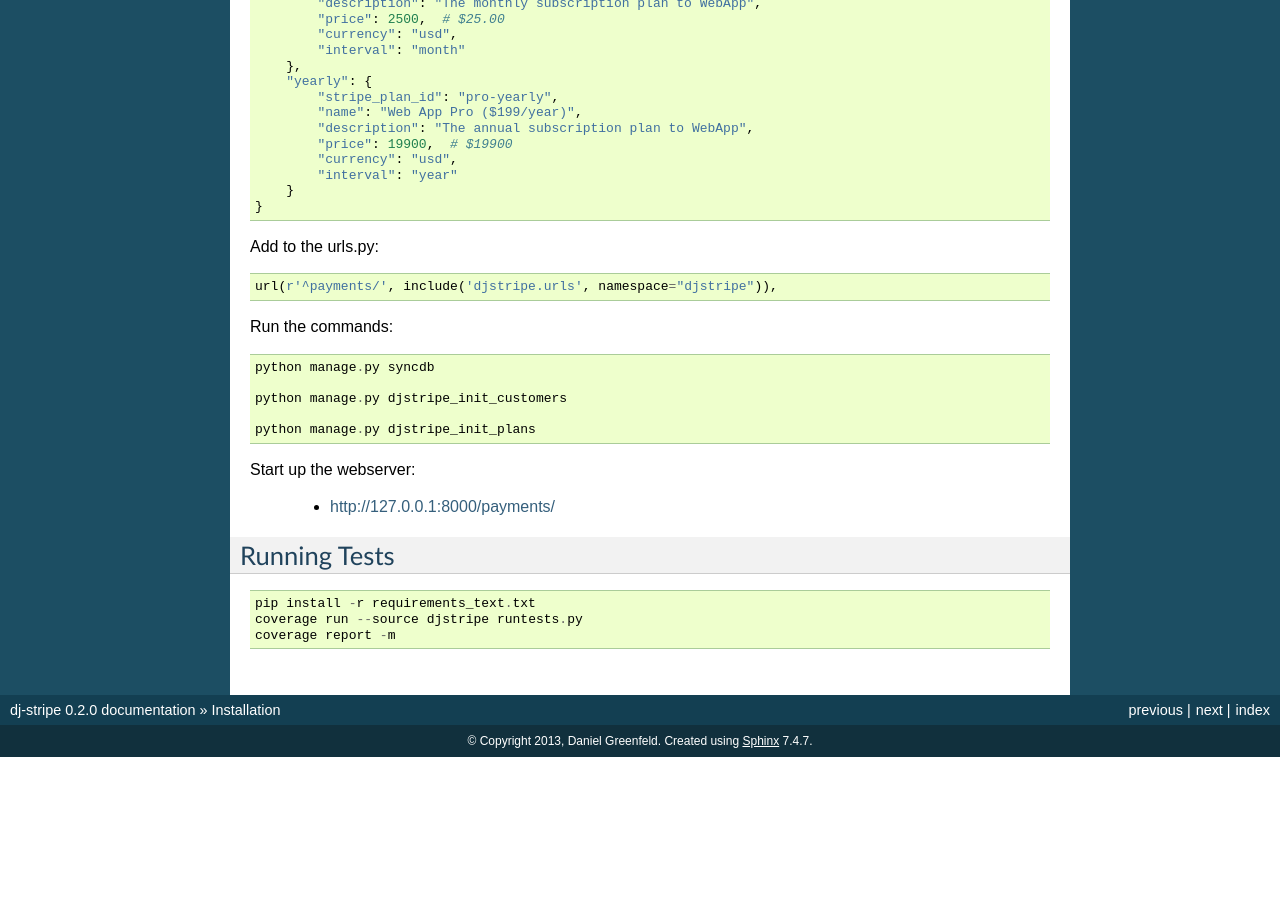
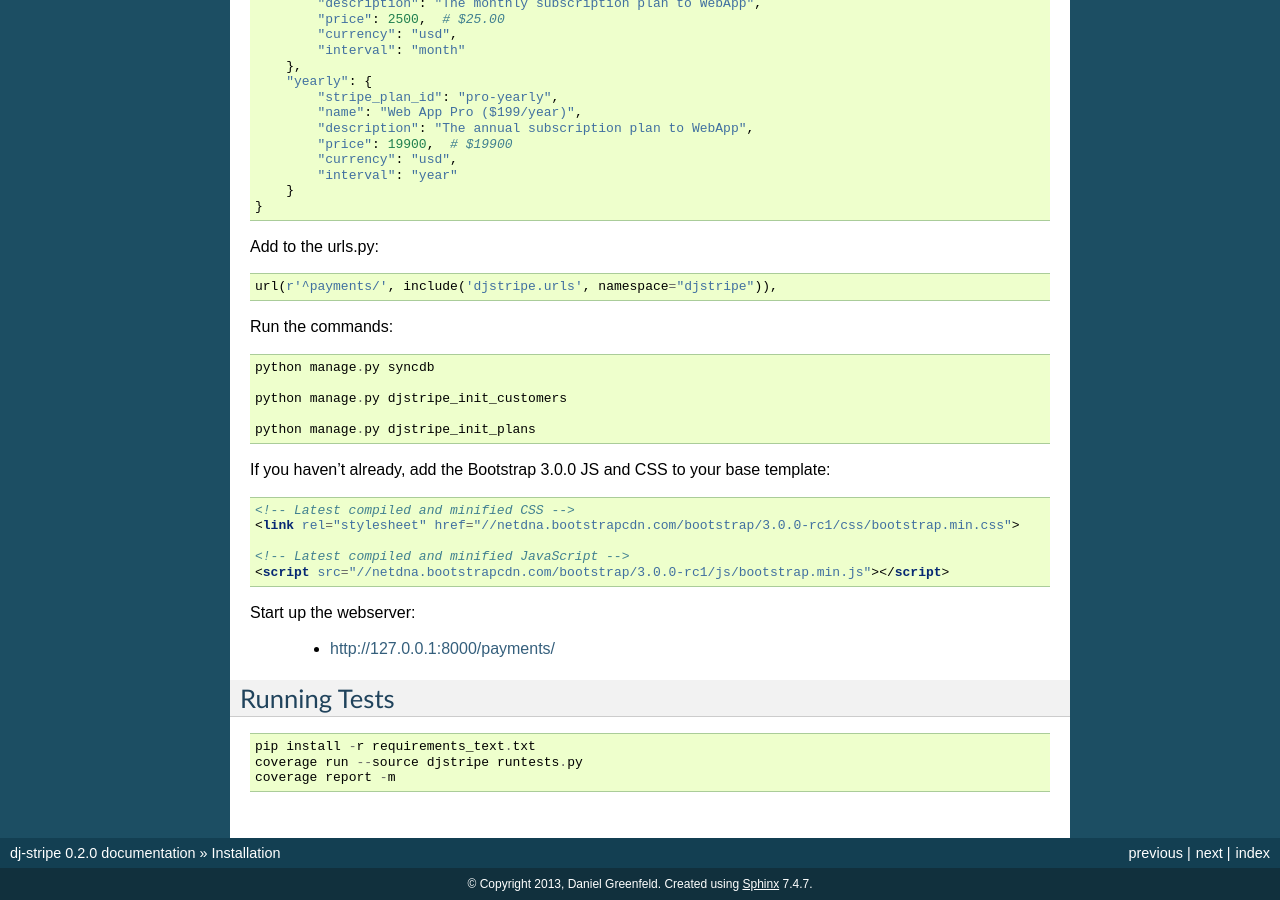
Before and after one commit to dj-stripe/dj-stripe, a Sphinx documentation site: the page built from docs/installation.rst, in a window 1280 px wide and 900 px high, scrolled down 888 px. Built offline with Sphinx 7.4.7, drawn with Linux system fonts in a browser that asks for light colours; before the commit the page ends 1645 px from its top, so only the background shows below that.

Commit message:
Documentation update

```diff
--- a/docs/installation.rst
+++ b/docs/installation.rst
@@ -83,6 +83,16 @@ Run the commands::
 
     python manage.py djstripe_init_plans
 
+If you haven't already, add the Bootstrap 3.0.0 JS and CSS to your base template:
+
+.. code-block:: html
+
+    <!-- Latest compiled and minified CSS -->
+    <link rel="stylesheet" href="//netdna.bootstrapcdn.com/bootstrap/3.0.0-rc1/css/bootstrap.min.css">
+
+    <!-- Latest compiled and minified JavaScript -->
+    <script src="//netdna.bootstrapcdn.com/bootstrap/3.0.0-rc1/js/bootstrap.min.js"></script>
+
 Start up the webserver:
 
     * http://127.0.0.1:8000/payments/
```
Also changed, not shown: README.rst (+10 -0 lines).
